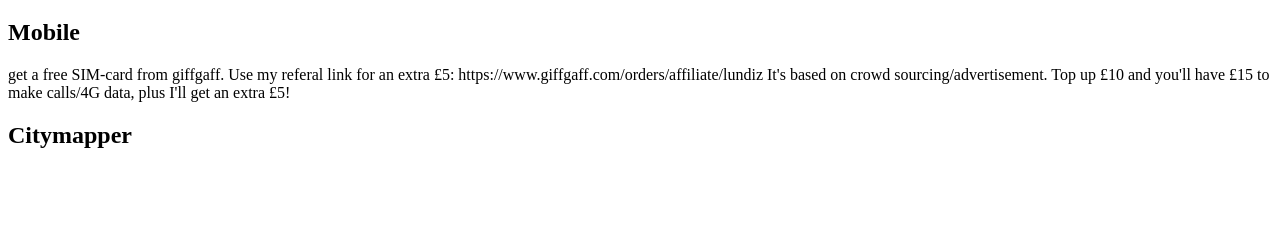
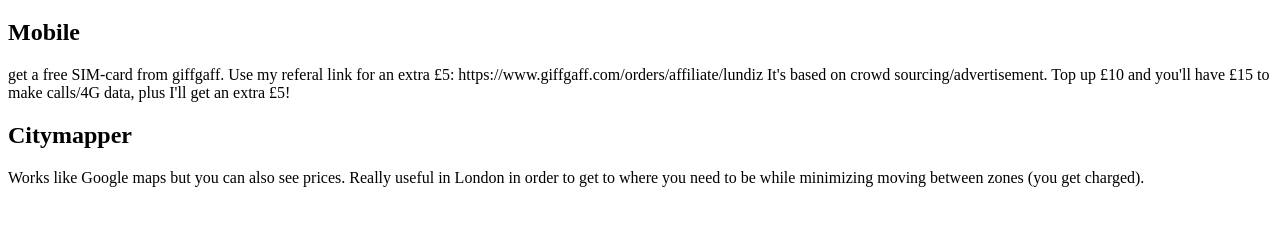
Before and after one commit to anderslundback/anderslundback.com, a plain HTML site: page London.html in a window 1280 px wide. Shown: the part 87-312 px from the top of the page. Drawn offline with Linux system fonts and the light colour scheme.

Commit message:
Update London.html

```diff
--- a/London.html
+++ b/London.html
@@ -10,6 +10,7 @@
 	It's based on crowd sourcing/advertisement. Top up £10 and you'll have £15 to make calls/4G data, plus I'll get an extra £5!
 
 	<h2>Citymapper</h2>
+	Works like Google maps but you can also see prices. Really useful in London in order to get to where you need to be while minimizing moving between zones (you get charged).
 
 </body>
 </html>
```
